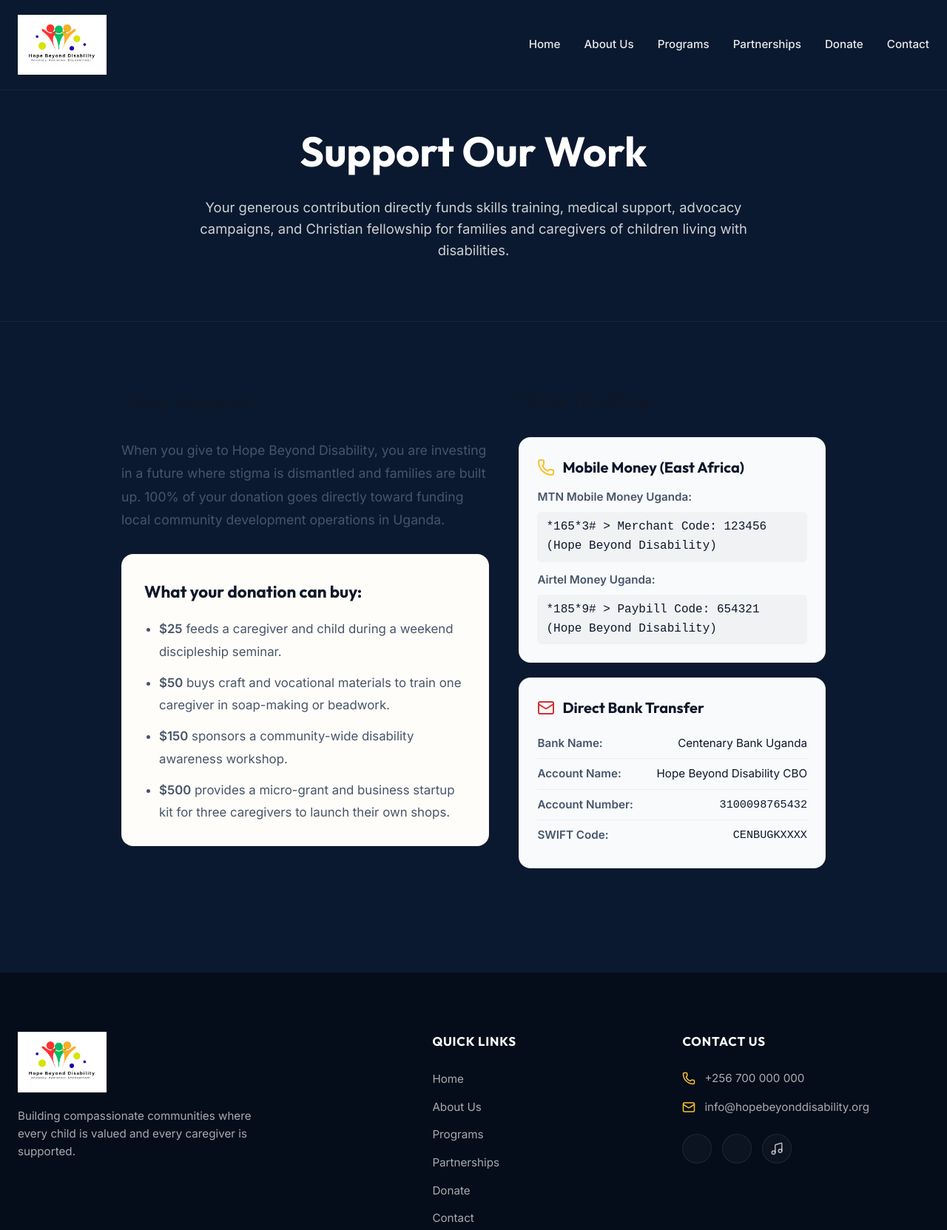
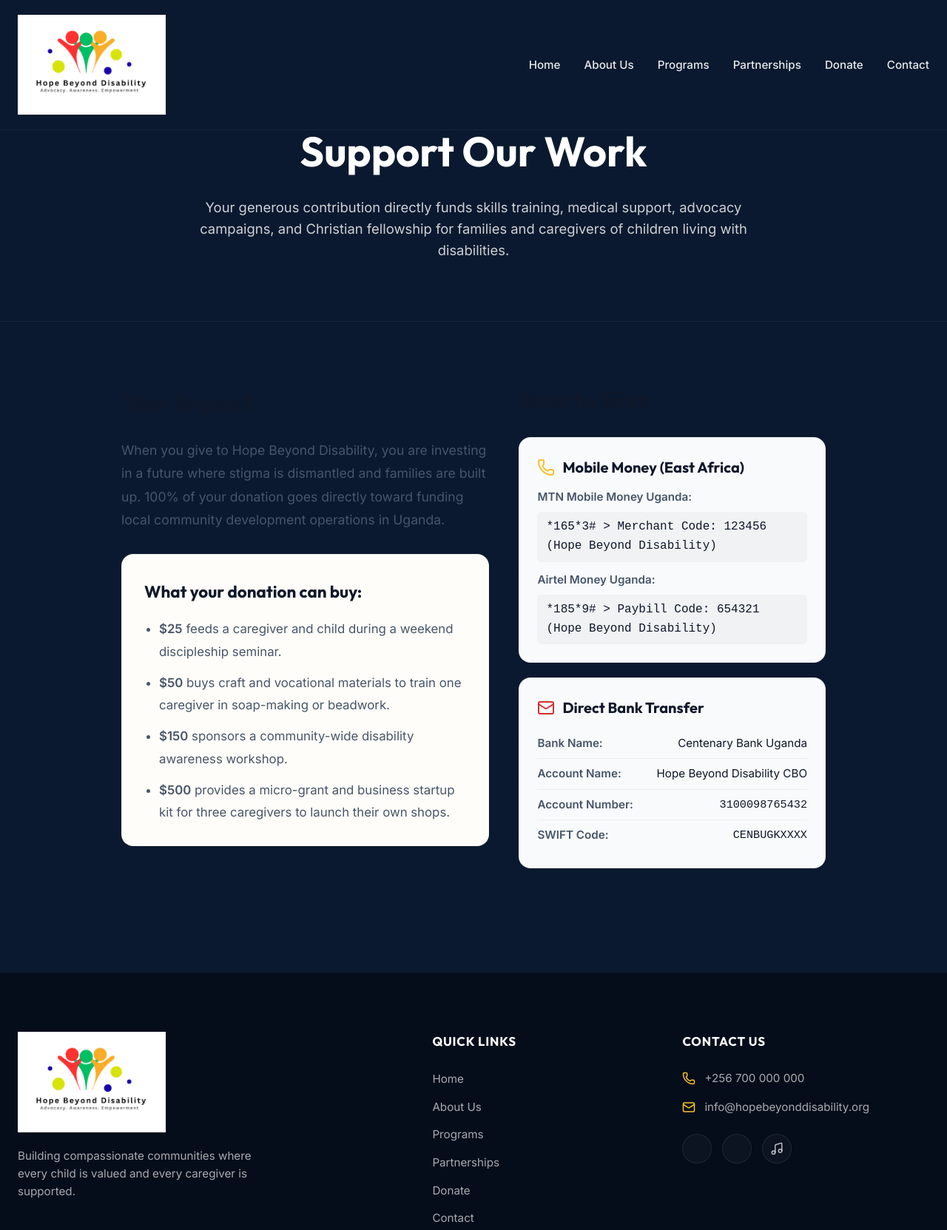
Before and after one commit to harkemoyo/Hope-beyond-disability, a plain HTML site: page donate.html in a window 1280 px wide. Shown: the top 1663 px of the page at 74% size. Drawn offline with nearby package versions, Linux system fonts and the light colour scheme.

Commit message:
Increase logo max-width for better visibility

```diff
--- a/style.css
+++ b/style.css
@@ -71,7 +71,7 @@
 }
 
 .logo {
-    max-width: 120px;
+    max-width: 200px;
     height: auto;
     display: block;
     transition: transform var(--transition-speed) ease;
@@ -685,7 +685,7 @@
 }
 
 .footer-logo {
-    max-width: 120px;
+    max-width: 200px;
     height: auto;
     margin-bottom: 20px;
     display: block;
```
